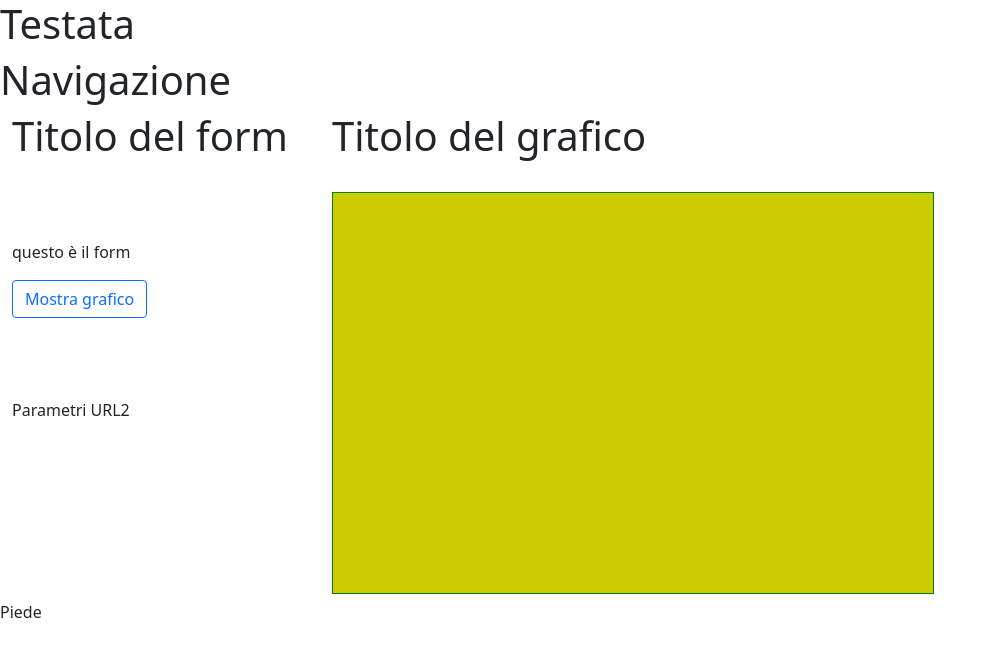
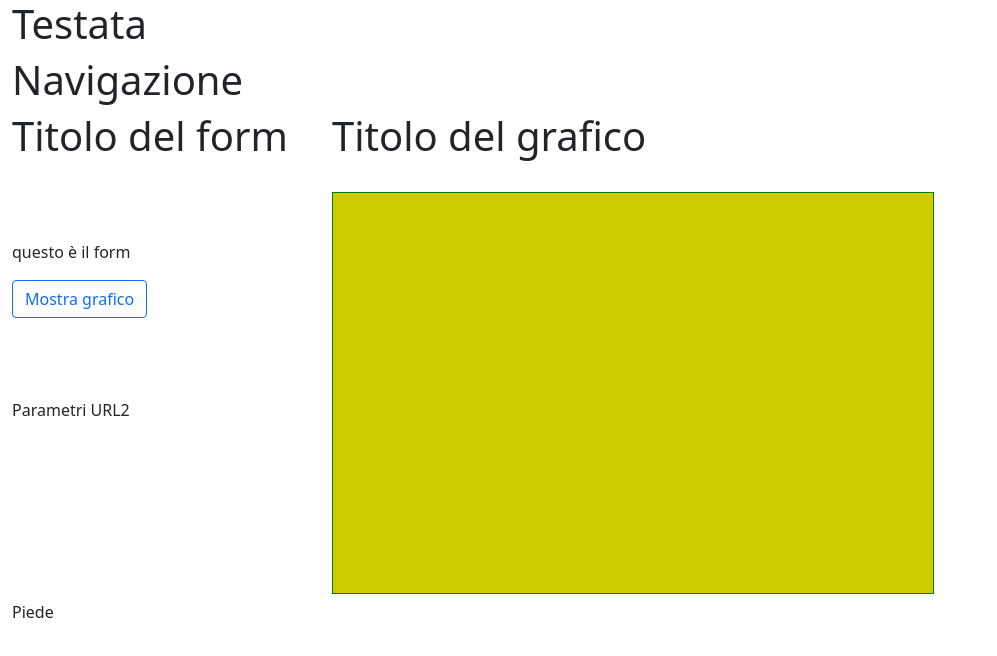
Before and after one commit to Alby2901/webapps1, a plain HTML site: page bilinice/index.html in a window 1280 px wide. Shown: the whole page, without its empty margins (0-997 px from the left). Drawn offline with nearby package versions, Linux system fonts and the light colour scheme.

Commit message:
202200502-04

```diff
--- a/bilinice/index.html
+++ b/bilinice/index.html
@@ -13,21 +13,32 @@
 </head>
 
 <body>
-    <header>
-        <h1>Testata</h1>
+    <header class="container-fluid">
+        <div class="row">
+            <div class="col">
+                <h1>Testata</h1>
+            </div>
+        </div>
     </header>
-    <nav id="navbar">
-        <h1>Navigazione</h1>
+
+    <nav class="container-fluid">
+        <div class="row">
+            <div id="navbar" class="col">
+                <h1>Navigazione</h1>
+            </div>
+        </div>
     </nav>
+
     <div id="container" class="container-fluid">
         <div class="row">
             <aside class="col-3">
                 <h1>Titolo del form</h1>
                 <br><br><br>
                 <p> questo è il form </p>
-                </p><button type="button" class="btn btn-outline-primary" onclick="disGraf()">Mostra grafico</button></p>
+                </p><button type="button" class="btn btn-outline-primary" onclick="disGraf()">Mostra grafico</button>
+                </p>
                 <br>
-                <p id="parametriUrl"  class="invisible">Parametri URL </p>
+                <p id="parametriUrl" class="invisible">Parametri URL </p>
                 <p id="parametriUrl2"> Parametri URL2 </p>
                 <br><br>
             </aside>
@@ -41,9 +52,15 @@
             </main>
         </div>
     </div>
-    <footer>
-        Piede
+
+    <footer class="container-fluid">
+        <div class="row">
+            <div class="col">
+                Piede
+            </div>
+        </div>
     </footer>
+
     <script src="https://cdn.jsdelivr.net/npm/@popperjs/core@2.10.2/dist/umd/popper.min.js"
         integrity="sha384-7+zCNj/IqJ95wo16oMtfsKbZ9ccEh31eOz1HGyDuCQ6wgnyJNSYdrPa03rtR1zdB"
         crossorigin="anonymous"></script>
```
